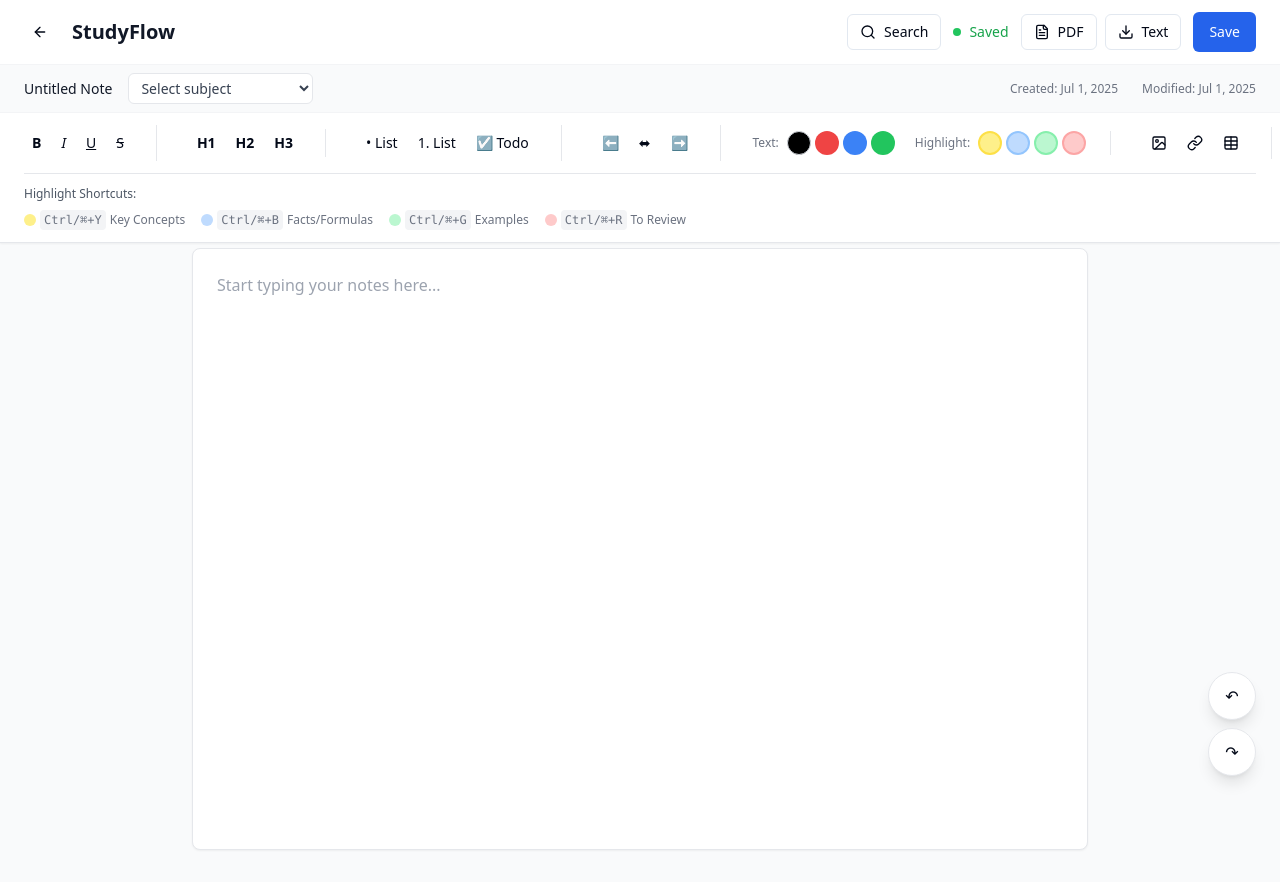
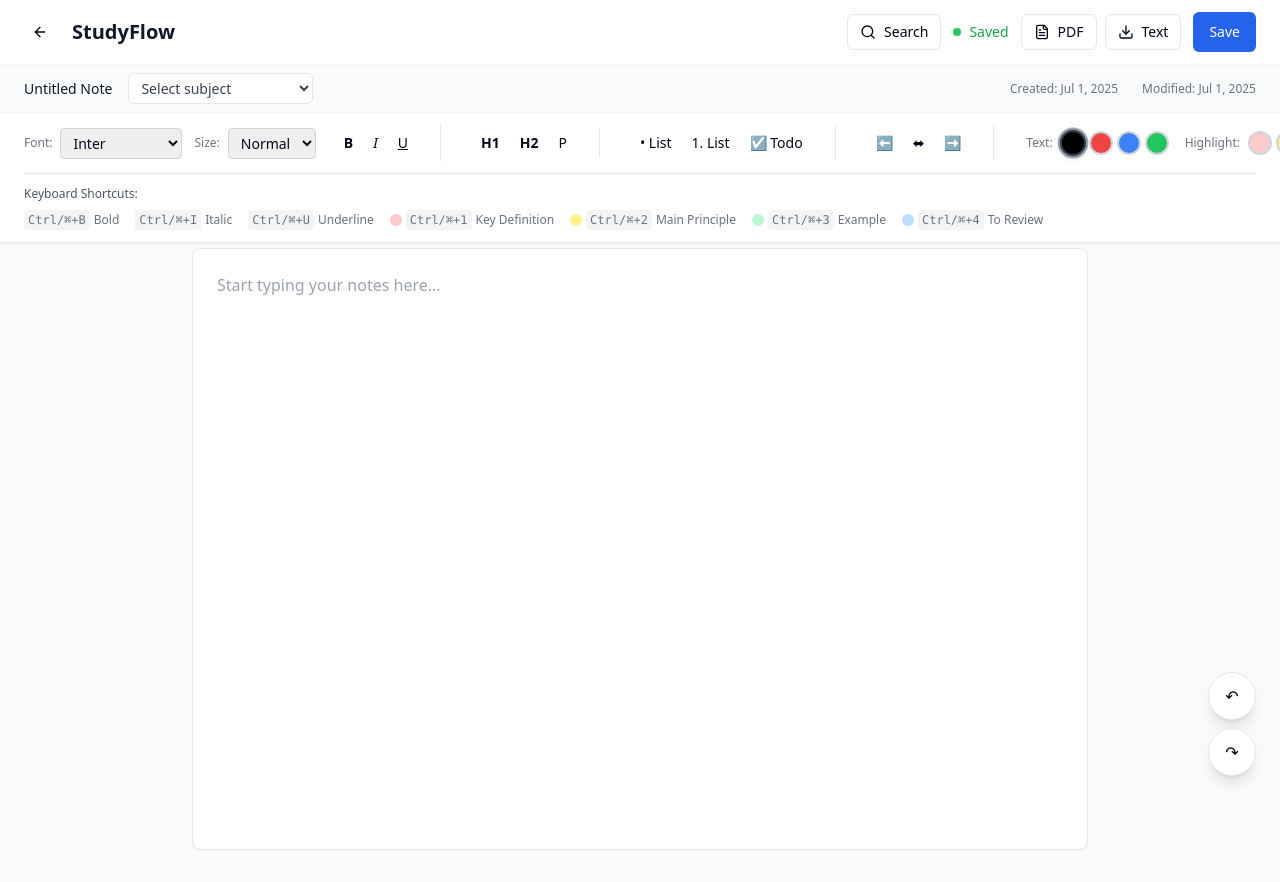
Before and after one commit to PhenyoKh/curious-dashboard-craft, a React (Vite) app: page /note in a window 1280 px wide. Built offline with nearby package versions, Linux system fonts and the light colour scheme.

Commit message:
Implement formatting toolbar and features

```diff
--- a/src/components/note/NoteFormattingToolbar.tsx
+++ b/src/components/note/NoteFormattingToolbar.tsx
@@ -20,13 +20,14 @@ const NoteFormattingToolbar: React.FC<NoteFormattingToolbarProps> = ({
   wordCount
 }) => {
   const [activeHighlight, setActiveHighlight] = useState<string | null>(null);
+  const [activeFontColor, setActiveFontColor] = useState<string>('#000000');
 
-  // Color mapping for keyboard shortcuts
+  // Color mapping for keyboard shortcuts - updated with semantic meanings
   const colorShortcuts = {
-    'y': { color: '#fff9c4', name: 'Yellow - Key Concepts/Definitions' },
-    'b': { color: '#bbdefb', name: 'Blue - Facts/Formulas/Dates' },
-    'g': { color: '#c8e6c9', name: 'Green - Examples/Explanations' },
-    'r': { color: '#ffcdd2', name: 'Red - To Review/Struggle Spots' }
+    '1': { color: '#ffcdd2', name: 'Red - Key Definition' },
+    '2': { color: '#fff9c4', name: 'Yellow - Main Principle' },
+    '3': { color: '#c8e6c9', name: 'Green - Example' },
+    '4': { color: '#bbdefb', name: 'Blue - To Review' }
   };
 
   const handleHighlightClick = (color: string) => {
@@ -62,6 +63,22 @@ const NoteFormattingToolbar: React.FC<NoteFormattingToolbarProps> = ({
     }
   };
 
+  const handleClearHighlight = () => {
+    const selection = window.getSelection();
+    if (selection && selection.toString().trim()) {
+      onFormatText('hiliteColor', 'transparent');
+    }
+    setActiveHighlight(null);
+  };
+
+  const handleFontColorClick = (color: string) => {
+    const selection = window.getSelection();
+    if (selection && selection.toString().trim()) {
+      onFormatText('foreColor', color);
+    }
+    setActiveFontColor(color);
+  };
+
   const handleKeyboardHighlight = (colorKey: string) => {
     const selection = window.getSelection();
     const colorInfo = colorShortcuts[colorKey as keyof typeof colorShortcuts];
@@ -87,21 +104,39 @@ const NoteFormattingToolbar: React.FC<NoteFormattingToolbarProps> = ({
     }
   };
 
-  // Handle keyboard shortcuts for highlighting
+  // Handle keyboard shortcuts for highlighting and formatting
   useEffect(() => {
     const handleKeyDown = (e: KeyboardEvent) => {
       if (e.ctrlKey || e.metaKey) {
         const key = e.key.toLowerCase();
+
+        // Highlighting shortcuts
         if (colorShortcuts[key as keyof typeof colorShortcuts]) {
           e.preventDefault();
           handleKeyboardHighlight(key);
+        }
+
+        // Basic formatting shortcuts
+        switch(key) {
+          case 'b':
+            e.preventDefault();
+            onFormatText('bold');
+            break;
+          case 'i':
+            e.preventDefault();
+            onFormatText('italic');
+            break;
+          case 'u':
+            e.preventDefault();
+            onFormatText('underline');
+            break;
         }
       }
     };
 
     document.addEventListener('keydown', handleKeyDown);
     return () => document.removeEventListener('keydown', handleKeyDown);
-  }, [activeHighlight]);
+  }, [activeHighlight, onFormatText]);
 
   // Clear active highlight when clicking elsewhere or typing
   useEffect(() => {
@@ -152,7 +187,10 @@ const NoteFormattingToolbar: React.FC<NoteFormattingToolbarProps> = ({
         <ColorButtons
           onFormatText={onFormatText}
           onHighlightClick={handleHighlightClick}
+          onClearHighlight={handleClearHighlight}
+          onFontColorClick={handleFontColorClick}
           activeHighlight={activeHighlight}
+          activeFontColor={activeFontColor}
         />
 
         <InsertButtons onFormatText={onFormatText} />
@@ -162,23 +200,32 @@ const NoteFormattingToolbar: React.FC<NoteFormattingToolbarProps> = ({
 
       {/* Keyboard Shortcuts Legend */}
       <div className="mt-3 pt-3 border-t border-gray-200">
-        <div className="text-xs text-gray-600 mb-2 font-medium">Highlight Shortcuts:</div>
+        <div className="text-xs text-gray-600 mb-2 font-medium">Keyboard Shortcuts:</div>
         <div className="flex flex-wrap gap-4 text-xs text-gray-500">
           <span className="flex items-center gap-1">
+            <kbd className="px-1 py-0.5 bg-gray-100 rounded text-xs">Ctrl/⌘+B</kbd> Bold
+          </span>
+          <span className="flex items-center gap-1">
+            <kbd className="px-1 py-0.5 bg-gray-100 rounded text-xs">Ctrl/⌘+I</kbd> Italic
+          </span>
+          <span className="flex items-center gap-1">
+            <kbd className="px-1 py-0.5 bg-gray-100 rounded text-xs">Ctrl/⌘+U</kbd> Underline
+          </span>
+          <span className="flex items-center gap-1">
+            <span className="w-3 h-3 rounded-full bg-red-200"></span>
+            <kbd className="px-1 py-0.5 bg-gray-100 rounded text-xs">Ctrl/⌘+1</kbd> Key Definition
+          </span>
+          <span className="flex items-center gap-1">
             <span className="w-3 h-3 rounded-full bg-yellow-200"></span>
-            <kbd className="px-1 py-0.5 bg-gray-100 rounded text-xs">Ctrl/⌘+Y</kbd> Key Concepts
+            <kbd className="px-1 py-0.5 bg-gray-100 rounded text-xs">Ctrl/⌘+2</kbd> Main Principle
+          </span>
+          <span className="flex items-center gap-1">
+            <span className="w-3 h-3 rounded-full bg-green-200"></span>
+            <kbd className="px-1 py-0.5 bg-gray-100 rounded text-xs">Ctrl/⌘+3</kbd> Example
           </span>
           <span className="flex items-center gap-1">
             <span className="w-3 h-3 rounded-full bg-blue-200"></span>
-            <kbd className="px-1 py-0.5 bg-gray-100 rounded text-xs">Ctrl/⌘+B</kbd> Facts/Formulas
-          </span>
-          <span className="flex items-center gap-1">
-            <span className="w-3 h-3 rounded-full bg-green-200"></span>
-            <kbd className="px-1 py-0.5 bg-gray-100 rounded text-xs">Ctrl/⌘+G</kbd> Examples
-          </span>
-          <span className="flex items-center gap-1">
-            <span className="w-3 h-3 rounded-full bg-red-200"></span>
-            <kbd className="px-1 py-0.5 bg-gray-100 rounded text-xs">Ctrl/⌘+R</kbd> To Review
+            <kbd className="px-1 py-0.5 bg-gray-100 rounded text-xs">Ctrl/⌘+4</kbd> To Review
           </span>
         </div>
       </div>
--- a/src/components/note/formatting/ColorButtons.tsx
+++ b/src/components/note/formatting/ColorButtons.tsx
@@ -4,77 +4,76 @@ import React from 'react';
 interface ColorButtonsProps {
   onFormatText: (command: string, value?: string) => void;
   onHighlightClick: (color: string) => void;
+  onClearHighlight: () => void;
+  onFontColorClick: (color: string) => void;
   activeHighlight: string | null;
+  activeFontColor: string;
 }
 
 const ColorButtons: React.FC<ColorButtonsProps> = ({
-  onFormatText,
   onHighlightClick,
-  activeHighlight
+  onClearHighlight,
+  onFontColorClick,
+  activeHighlight,
+  activeFontColor
 }) => {
+  const fontColors = [
+    { color: '#000000', name: 'Black', className: 'bg-black' },
+    { color: '#e74c3c', name: 'Red', className: 'bg-red-500' },
+    { color: '#3498db', name: 'Blue', className: 'bg-blue-500' },
+    { color: '#27ae60', name: 'Green', className: 'bg-green-500' }
+  ];
+
+  const highlightColors = [
+    { color: '#ffcdd2', name: '🟥 Red - Key Definition', className: 'bg-red-200', shortcut: '1' },
+    { color: '#fff9c4', name: '🟨 Yellow - Main Principle', className: 'bg-yellow-200', shortcut: '2' },
+    { color: '#c8e6c9', name: '🟩 Green - Example', className: 'bg-green-200', shortcut: '3' },
+    { color: '#bbdefb', name: '🔵 Blue - To Review', className: 'bg-blue-200', shortcut: '4' }
+  ];
+
   return (
-    <div className="flex items-center gap-2 pr-6 border-r border-gray-200">
+    <div className="flex items-center gap-4 pr-6 border-r border-gray-200">
+      {/* Font Colors */}
       <div className="flex items-center gap-1">
         <span className="text-xs text-gray-500 mr-1">Text:</span>
+        {fontColors.map((fontColor) => (
+          <button
+            key={fontColor.color}
+            onClick={() => onFontColorClick(fontColor.color)}
+            className={`w-6 h-6 ${fontColor.className} rounded-full hover:scale-110 transition-all duration-200 border-2 ${
+              activeFontColor === fontColor.color
+                ? 'border-gray-700 ring-2 ring-gray-400 shadow-md scale-110'
+                : 'border-gray-300'
+            }`}
+            title={fontColor.name}
+          />
+        ))}
+      </div>
+
+      {/* Highlight Colors */}
+      <div className="flex items-center gap-1">
+        <span className="text-xs text-gray-500 mr-1">Highlight:</span>
+        {highlightColors.map((highlight) => (
+          <button
+            key={highlight.color}
+            onClick={() => onHighlightClick(highlight.color)}
+            className={`w-6 h-6 ${highlight.className} rounded-full hover:scale-110 transition-all duration-200 border-2 ${
+              activeHighlight === highlight.color
+                ? 'border-gray-700 ring-2 ring-gray-400 shadow-md scale-110'
+                : 'border-gray-300'
+            }`}
+            title={`${highlight.name} (Ctrl/⌘+${highlight.shortcut})`}
+          />
+        ))}
+
+        {/* Clear Highlight Button */}
         <button
-          onClick={() => onFormatText('foreColor', '#000000')}
-          className="w-6 h-6 bg-black rounded-full hover:scale-110 transition-transform border border-gray-300"
-          title="Black Text"
-        ></button>
-        <button
-          onClick={() => onFormatText('foreColor', '#e74c3c')}
-          className="w-6 h-6 bg-red-500 rounded-full hover:scale-110 transition-transform"
-          title="Red Text"
-        ></button>
-        <button
-          onClick={() => onFormatText('foreColor', '#3498db')}
-          className="w-6 h-6 bg-blue-500 rounded-full hover:scale-110 transition-transform"
-          title="Blue Text"
-        ></button>
-        <button
-          onClick={() => onFormatText('foreColor', '#27ae60')}
-          className="w-6 h-6 bg-green-500 rounded-full hover:scale-110 transition-transform"
-          title="Green Text"
-        ></button>
-      </div>
-      <div className="flex items-center gap-1 ml-3">
-        <span className="text-xs text-gray-500 mr-1">Highlight:</span>
-        <button
-          onClick={() => onHighlightClick('#fff9c4')}
-          className={`w-6 h-6 bg-yellow-200 rounded-full hover:scale-110 transition-all duration-200 border-2 ${
-            activeHighlight === '#fff9c4'
-              ? 'border-yellow-500 ring-2 ring-yellow-300 shadow-md scale-110'
-              : 'border-yellow-300'
-          }`}
-          title="🟡 Yellow - Key Concepts/Definitions (Ctrl/⌘+Y)"
-        ></button>
-        <button
-          onClick={() => onHighlightClick('#bbdefb')}
-          className={`w-6 h-6 bg-blue-200 rounded-full hover:scale-110 transition-all duration-200 border-2 ${
-            activeHighlight === '#bbdefb'
-              ? 'border-blue-500 ring-2 ring-blue-300 shadow-md scale-110'
-              : 'border-blue-300'
-          }`}
-          title="🔵 Blue - Facts/Formulas/Dates (Ctrl/⌘+B)"
-        ></button>
-        <button
-          onClick={() => onHighlightClick('#c8e6c9')}
-          className={`w-6 h-6 bg-green-200 rounded-full hover:scale-110 transition-all duration-200 border-2 ${
-            activeHighlight === '#c8e6c9'
-              ? 'border-green-500 ring-2 ring-green-300 shadow-md scale-110'
-              : 'border-green-300'
-          }`}
-          title="🟢 Green - Examples/Explanations (Ctrl/⌘+G)"
-        ></button>
-        <button
-          onClick={() => onHighlightClick('#ffcdd2')}
-          className={`w-6 h-6 bg-red-200 rounded-full hover:scale-110 transition-all duration-200 border-2 ${
-            activeHighlight === '#ffcdd2'
-              ? 'border-red-500 ring-2 ring-red-300 shadow-md scale-110'
-              : 'border-red-300'
-          }`}
-          title="🔴 Red - To Review/Struggle Spots (Ctrl/⌘+R)"
-        ></button>
+          onClick={onClearHighlight}
+          className="ml-1 px-2 py-1 text-xs border border-gray-300 rounded hover:bg-gray-100 transition-colors"
+          title="Clear Highlight"
+        >
+          Clear
+        </button>
       </div>
     </div>
   );
--- a/src/components/note/formatting/HeadingButtons.tsx
+++ b/src/components/note/formatting/HeadingButtons.tsx
@@ -11,20 +11,23 @@ const HeadingButtons: React.FC<HeadingButtonsProps> = ({ onFormatText }) => {
       <button
         onClick={() => onFormatText('formatBlock', 'h1')}
         className="px-2 py-1 hover:bg-gray-100 rounded text-sm font-semibold transition-colors"
+        title="Heading 1"
       >
         H1
       </button>
       <button
         onClick={() => onFormatText('formatBlock', 'h2')}
         className="px-2 py-1 hover:bg-gray-100 rounded text-sm font-semibold transition-colors"
+        title="Heading 2"
       >
         H2
       </button>
       <button
-        onClick={() => onFormatText('formatBlock', 'h3')}
-        className="px-2 py-1 hover:bg-gray-100 rounded text-sm font-semibold transition-colors"
+        onClick={() => onFormatText('formatBlock', 'p')}
+        className="px-2 py-1 hover:bg-gray-100 rounded text-sm transition-colors"
+        title="Paragraph"
       >
-        H3
+        P
       </button>
     </div>
   );
--- a/src/components/note/formatting/TextFormattingButtons.tsx
+++ b/src/components/note/formatting/TextFormattingButtons.tsx
@@ -1,5 +1,5 @@
 
-import React from 'react';
+import React, { useState } from 'react';
 
 interface TextFormattingButtonsProps {
   onFormatText: (command: string, value?: string) => void;
@@ -10,14 +10,77 @@ const TextFormattingButtons: React.FC<TextFormattingButtonsProps> = ({
   onFormatText,
   isFormatActive
 }) => {
+  const [selectedFont, setSelectedFont] = useState('Inter');
+  const [selectedSize, setSelectedSize] = useState('Normal');
+
+  const fonts = [
+    { value: 'Inter', label: 'Inter' },
+    { value: 'Segoe UI', label: 'Segoe UI' },
+    { value: 'Roboto', label: 'Roboto' },
+    { value: 'Lexend Deca', label: 'Lexend Deca' }
+  ];
+
+  const sizes = [
+    { value: 'Small', label: 'Small', size: '14px' },
+    { value: 'Normal', label: 'Normal', size: '16px' },
+    { value: 'Large', label: 'Large', size: '18px' }
+  ];
+
+  const handleFontChange = (font: string) => {
+    setSelectedFont(font);
+    onFormatText('fontName', font);
+  };
+
+  const handleSizeChange = (size: string) => {
+    setSelectedSize(size);
+    const sizeInfo = sizes.find(s => s.value === size);
+    if (sizeInfo) {
+      onFormatText('fontSize', sizeInfo.size);
+    }
+  };
+
   return (
-    <div className="flex items-center gap-1 pr-6 border-r border-gray-200">
+    <div className="flex items-center gap-3 pr-6 border-r border-gray-200">
+      {/* Font Selector */}
+      <div className="flex items-center gap-2">
+        <span className="text-xs text-gray-500">Font:</span>
+        <select
+          value={selectedFont}
+          onChange={(e) => handleFontChange(e.target.value)}
+          className="text-sm border border-gray-300 rounded px-2 py-1"
+        >
+          {fonts.map((font) => (
+            <option key={font.value} value={font.value}>
+              {font.label}
+            </option>
+          ))}
+        </select>
+      </div>
+
+      {/* Size Selector */}
+      <div className="flex items-center gap-2">
+        <span className="text-xs text-gray-500">Size:</span>
+        <select
+          value={selectedSize}
+          onChange={(e) => handleSizeChange(e.target.value)}
+          className="text-sm border border-gray-300 rounded px-2 py-1"
+        >
+          {sizes.map((size) => (
+            <option key={size.value} value={size.value}>
+              {size.label}
+            </option>
+          ))}
+        </select>
+      </div>
+
+      {/* Formatting Buttons */}
+      <div className="flex items-center gap-1 ml-2">
         <button
           onClick={() => onFormatText('bold')}
           className={`p-2 hover:bg-gray-100 rounded text-sm font-bold transition-colors ${
             isFormatActive('bold') ? 'bg-blue-100 text-blue-700' : ''
           }`}
-        title="Bold (Ctrl+B)"
+          title="Bold (Ctrl/⌘+B)"
         >
           B
         </button>
@@ -26,7 +89,7 @@ const TextFormattingButtons: React.FC<TextFormattingButtonsProps> = ({
           className={`p-2 hover:bg-gray-100 rounded text-sm italic transition-colors ${
             isFormatActive('italic') ? 'bg-blue-100 text-blue-700' : ''
           }`}
-        title="Italic (Ctrl+I)"
+          title="Italic (Ctrl/⌘+I)"
         >
           I
         </button>
@@ -35,19 +98,11 @@ const TextFormattingButtons: React.FC<TextFormattingButtonsProps> = ({
           className={`p-2 hover:bg-gray-100 rounded text-sm underline transition-colors ${
             isFormatActive('underline') ? 'bg-blue-100 text-blue-700' : ''
           }`}
-        title="Underline (Ctrl+U)"
+          title="Underline (Ctrl/⌘+U)"
         >
           U
         </button>
-      <button
-        onClick={() => onFormatText('strikeThrough')}
-        className={`p-2 hover:bg-gray-100 rounded text-sm line-through transition-colors ${
-          isFormatActive('strikeThrough') ? 'bg-blue-100 text-blue-700' : ''
-        }`}
-        title="Strikethrough"
-      >
-        S
-      </button>
+      </div>
     </div>
   );
 };
--- a/src/pages/Note.tsx
+++ b/src/pages/Note.tsx
@@ -90,19 +90,11 @@ const Note: React.FC = () => {
     handleSearch(searchTerm, editorRef);
   };
 
-  // Keyboard shortcuts - updated to avoid conflicts with highlighting
+  // Keyboard shortcuts - removed to avoid conflicts with new toolbar shortcuts
   useEffect(() => {
     const handleKeyDown = (e: KeyboardEvent) => {
       if (e.ctrlKey || e.metaKey) {
         switch(e.key) {
-          case 'i':
-            e.preventDefault();
-            handleFormatText('italic');
-            break;
-          case 'u':
-            e.preventDefault();
-            handleFormatText('underline');
-            break;
           case 'f':
             e.preventDefault();
             setShowSearch(true);
@@ -111,8 +103,7 @@ const Note: React.FC = () => {
             e.preventDefault();
             autoSave();
             break;
-          // Note: Removed bold (Ctrl+B) shortcut to avoid conflict with blue highlighting
-          // Highlighting shortcuts (Y, B, G, R) are handled in NoteFormattingToolbar
+          // All other shortcuts are now handled in NoteFormattingToolbar
         }
       }
     };
```
Lines whose indentation alone changed are shown as unchanged.
